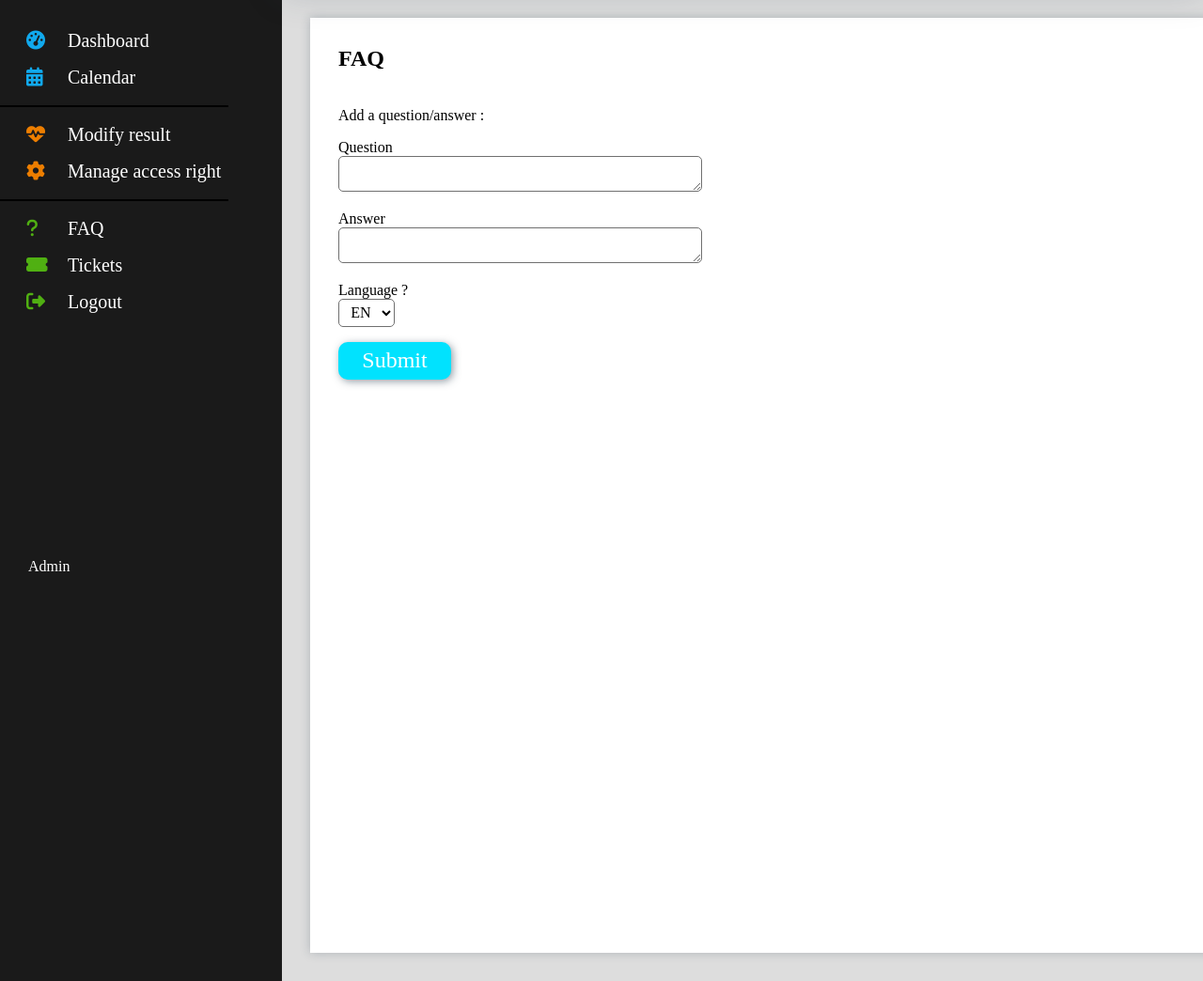
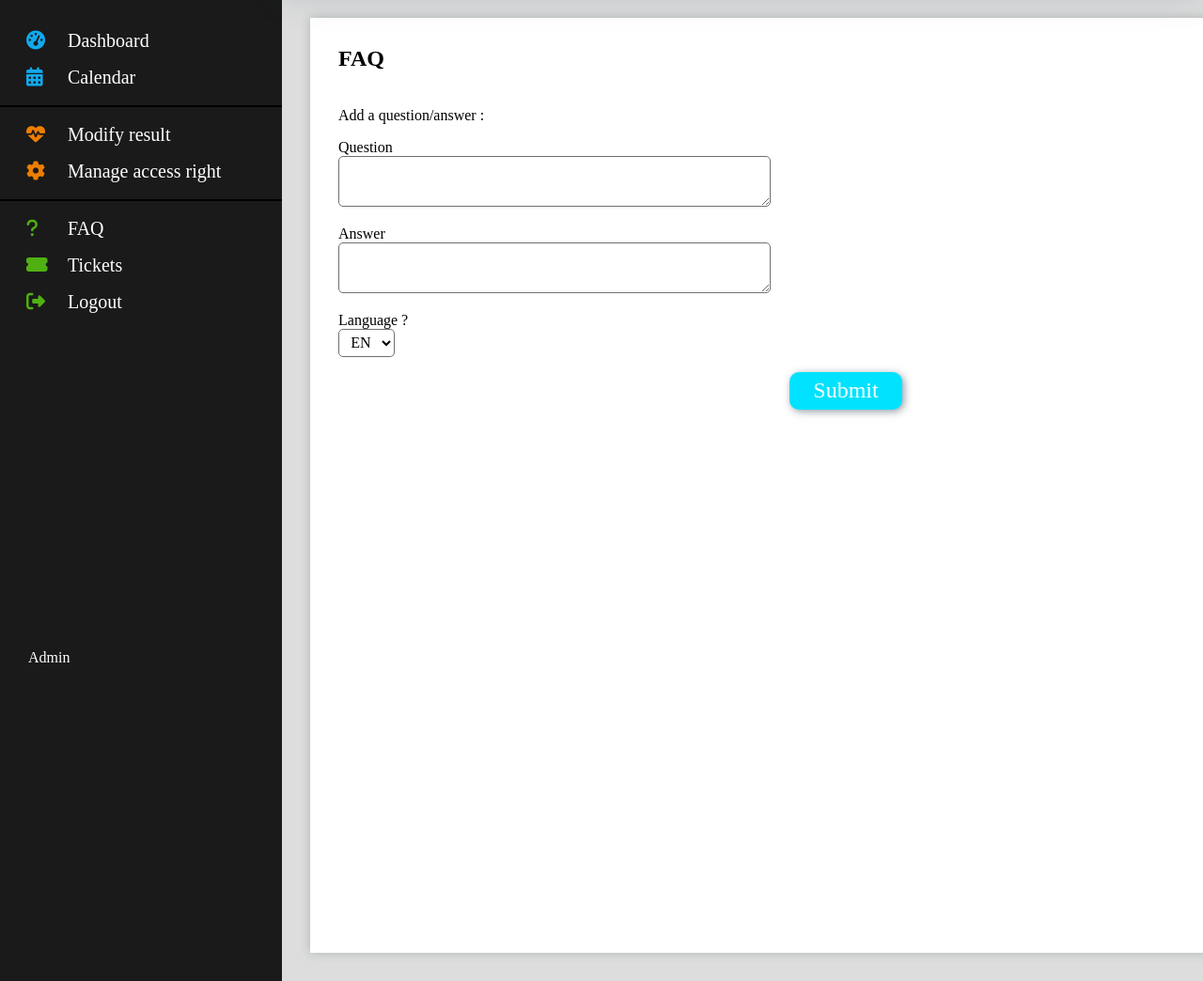
Before and after one commit to paulrsl/APP_Website, a PHP site: page /index.php?page=FAQ in a window 1280 px wide; the page is wider, and only the part inside the window is pictured. Shown: the part 61-1105 px from the top of that part at 94% size. Run offline with PHP 8.4, Linux system fonts and the light colour scheme; the visitor is signed in with stand-in values (Sample User, id 1); data comes from the database, SQL or seed files in the repository; some libraries are stand-ins or nearby versions.

Commit message:
Responsive nav-bar + buttons & textarea

```diff
--- a/design/css/globalSession.css
+++ b/design/css/globalSession.css
@@ -86,6 +86,7 @@ h3{ /* titre sous-menu */
     margin-left:-40px;
     position:fixed;
     margin-top:60px;
+    width:300px;
 }
 
 .nav-item{
@@ -141,8 +142,8 @@ h3{ /* titre sous-menu */
 
 #userType{
     padding:30px;
-    margin-top: 600px;
     position : fixed;
+    bottom:0;
 }
 
 /*BUTTONS-INPUT*/
@@ -176,6 +177,9 @@ textarea{
     color : white;
     background-color: #01E2FE;
     box-shadow: 2px 2px 8px rgba(44, 62, 80, 0.51);
+    display:block;
+    margin-left: auto;
+    margin-right: auto;
 }
 
 input[type=submit]{
@@ -210,7 +214,7 @@ input[type=submit]{
 }
 
 .faq-question{
-    padding-right: 50px;
+    padding-right: 10px;
     color: #49C7FA;
     font-style: italic;
     font-size:20px;
--- a/views/pages/FAQ.php
+++ b/views/pages/FAQ.php
@@ -42,13 +42,13 @@ if(isset($_SESSION["userTypeAccess"])){?>
 
                 <p>
                     <label><?php echo _QUESTION;?><br>
-                        <textarea name="question" rows="2" cols="50"></textarea>
+                        <textarea name="question" rows="3" cols="60"></textarea>
                     </label>
                 </p>
 
                 <p>
                     <label><?php echo _ANSWER;?><br>
-                        <textarea name="answer" rows="2" cols="50"></textarea>
+                        <textarea name="answer" rows="3" cols="60"></textarea>
                     </label>
                 </p>
 
```
